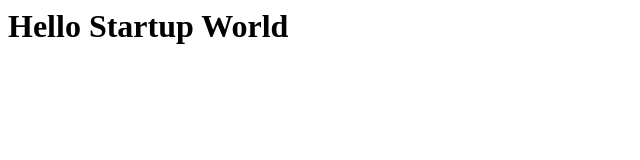
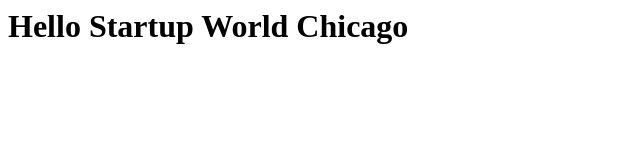
Before and after one commit to johnthomascook/johnthomascook.github.io, a plain HTML site: page index.html in a window 1280 px wide. Shown: the whole page, without its empty margins (0-640 px from the left). Drawn offline with Linux system fonts and the light colour scheme.

Commit message:
update index.html

```diff
--- a/index.html
+++ b/index.html
@@ -1 +1 @@
-<h1>Hello Startup World</h1>
+<h1>Hello Startup World Chicago</h1>
```
